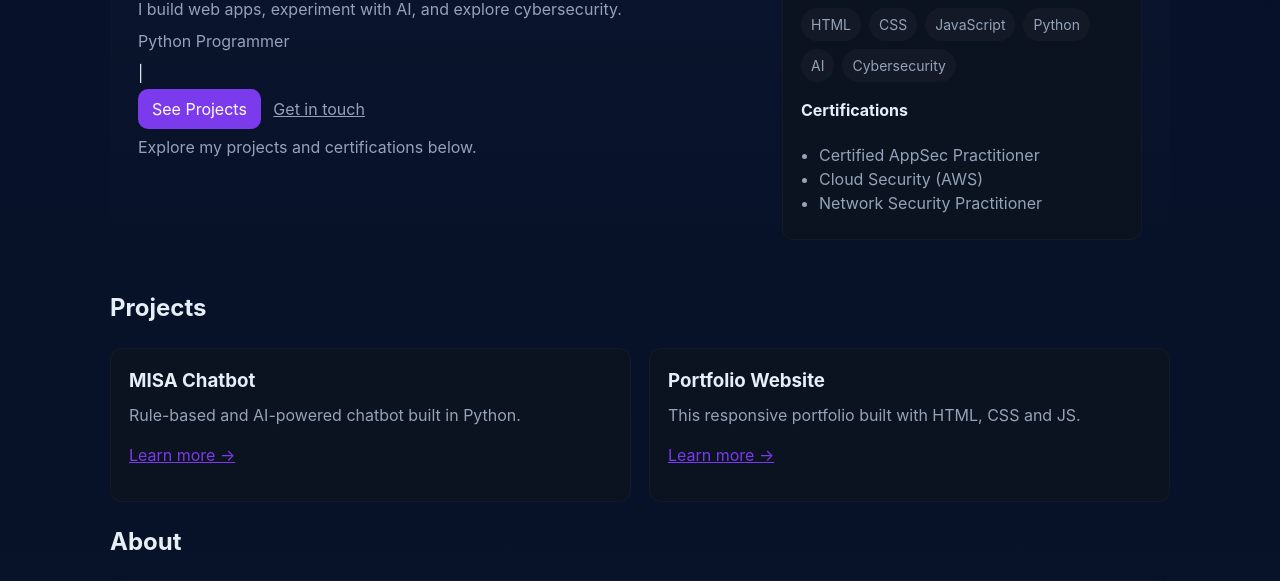
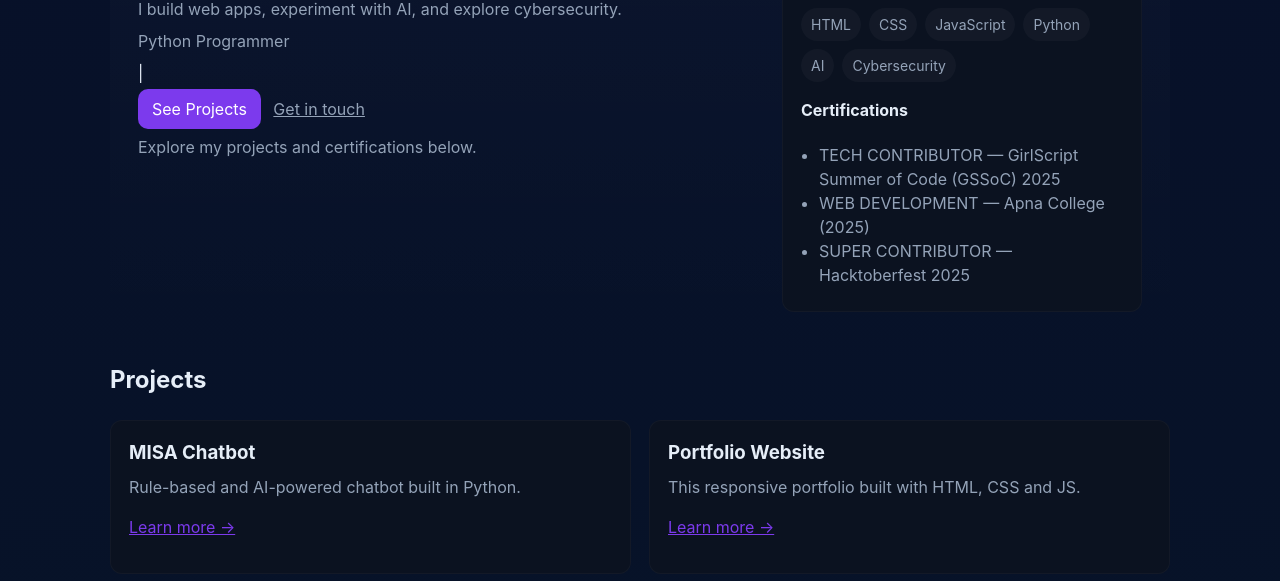
Before and after one commit to rishabhh077/Portfolio-Test, a plain HTML site: page index.html in a window 1280 px wide. Shown: the part 219-800 px from the top of the page. Drawn offline with nearby package versions, Linux system fonts and the light colour scheme.

Commit message:
index.html

```diff
--- a/index.html
+++ b/index.html
@@ -205,9 +205,9 @@
                 </div>
                 <h4 style="margin-top:16px">Certifications</h4>
                 <ul style="color:var(--muted);padding-left:18px;margin:6px 0">
-                    <li>Certified AppSec Practitioner</li>
-                    <li>Cloud Security (AWS)</li>
-                    <li>Network Security Practitioner</li>
+                    <li>TECH CONTRIBUTOR — GirlScript Summer of Code (GSSoC) 2025</li>
+                    <li>WEB DEVELOPMENT — Apna College (2025)</li>
+                    <li>SUPER CONTRIBUTOR — Hacktoberfest 2025</li>
                 </ul>
             </aside>
         </section>
```
